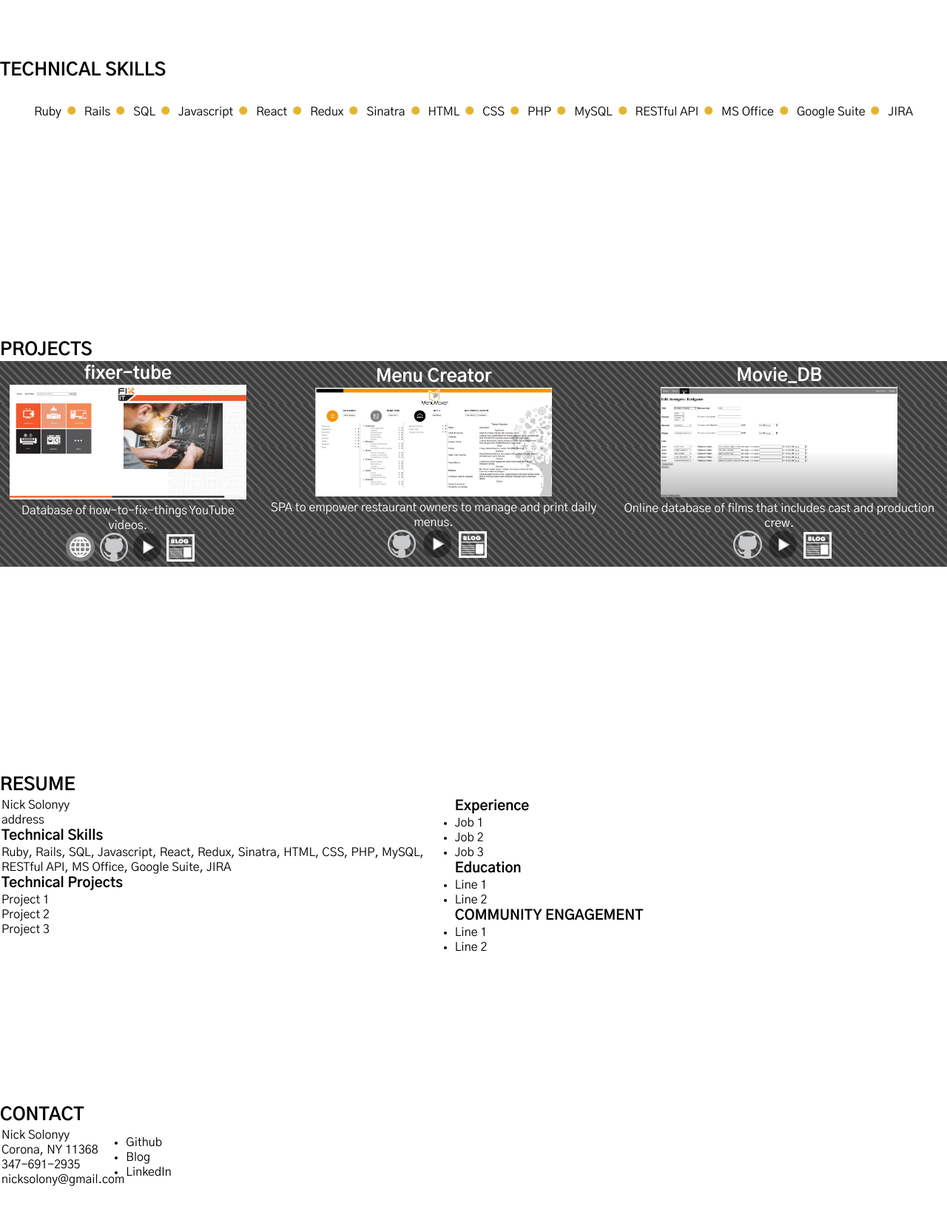
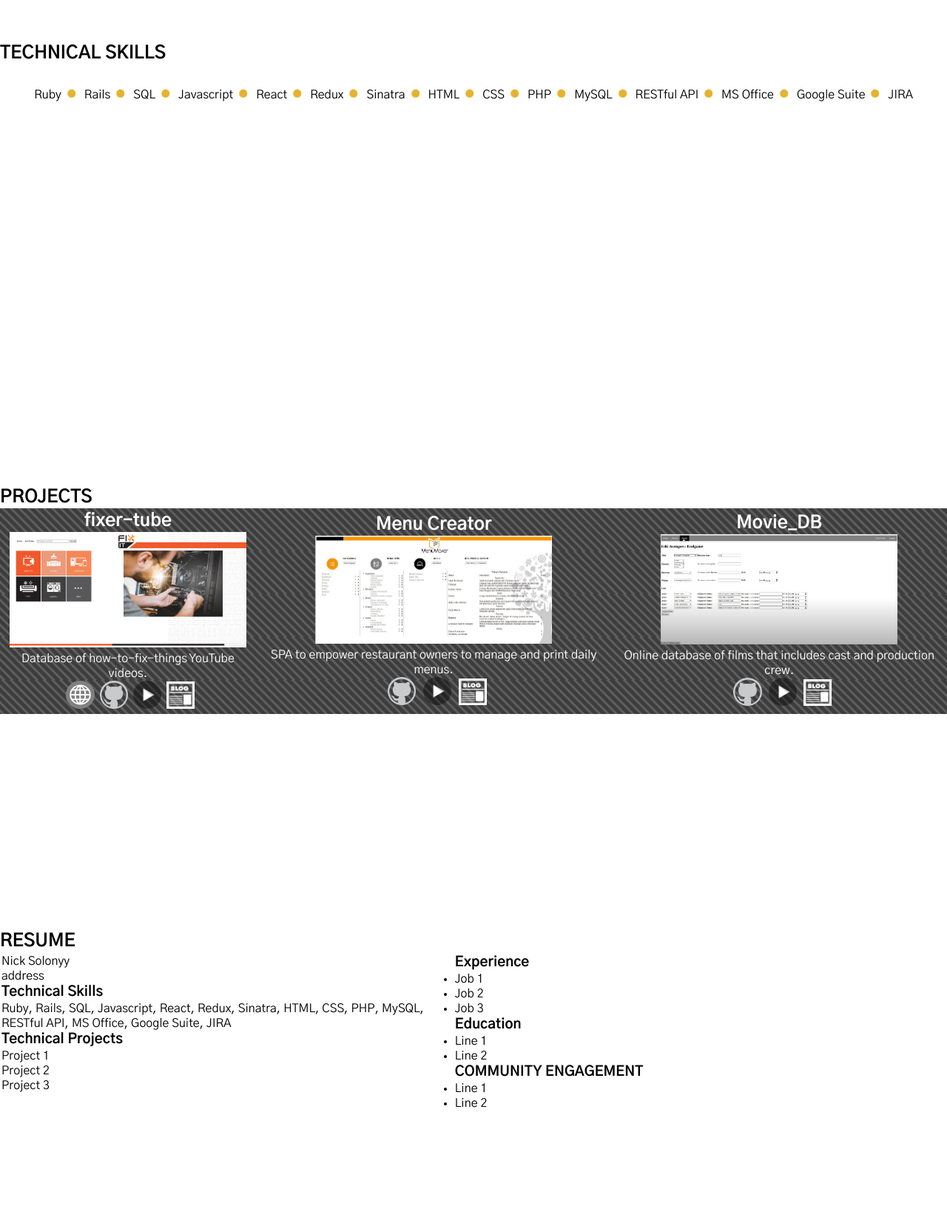
Before and after one commit to nicksolony/portfolio-frontend, a React (Create React App) app: page / in a window 1280 px wide. Shown: the part 743-2400 px from the top of the page at 74% size. Before the commit the page ends 2349 px from the top, so only its background shows below. Built offline with nearby package versions, Linux system fonts and the light colour scheme.

Commit message:
grouped all components via class, and updated height and padding

```diff
--- a/src/App.css
+++ b/src/App.css
@@ -75,8 +75,6 @@ body {
   padding: 0;
   width: 100%; */
   overflow: hidden;
-
-  /* background-image: url("./images/Header.png"); */
 }
 
 .NavItem, #Navbar a {
@@ -146,9 +144,6 @@ body {
     text-align: left;
   }
 } */
-#About, #Skills, #Projects {
-  padding-top: 1.3%;
-}
 
 #About p{
   text-align: center;
@@ -194,3 +189,8 @@ text-align: center;
 .socIcon {
   width: 3vw;
 }
+
+.component {
+  height: 50vh;
+  padding-top: 25vh;
+}
--- a/src/App.js
+++ b/src/App.js
@@ -64,16 +64,16 @@ class App extends Component {
 
             <Header />
             <div className="content">
-              <br/><br/><br/><br/><br/><br/><br/><br/><br/><br/><br/><br/><br/><br/><br/><br/><br/><br/>
+
             <About content={this.state.about} />
-            <br/><br/><br/><br/><br/><br/><br/><br/><br/><br/><br/><br/><br/><br/><br/><br/><br/><br/>
-            <Skills skills = {this.state.skills}/>
-            <br/><br/><br/><br/><br/><br/><br/><br/><br/><br/><br/><br/><br/><br/>
-            <Projects projects ={this.state.projects}/>
-            <br/><br/><br/><br/><br/><br/><br/><br/><br/><br/><br/><br/><br/><br/>
+
+            <Skills skills = {this.state.skills} />
+
+            <Projects projects ={this.state.projects} />
+
             <Resume />
-            <br/><br/><br/><br/><br/><br/><br/><br/><br/><br/>
-            <Contact/>
+
+            <Contact />
             </div>
         </Router>
       </div>
--- a/src/components/NavItem.js
+++ b/src/components/NavItem.js
@@ -4,7 +4,7 @@ import { NavHashLink } from 'react-router-hash-link';
 
 const scrollWithOffset = (el) => {
     const yCoordinate = el.getBoundingClientRect().top + window.pageYOffset;
-    const yOffset = -180;
+    const yOffset = -5;
     window.scrollTo({ top: yCoordinate + yOffset, behavior: 'smooth' });
 }
 
--- a/src/contents/About.js
+++ b/src/contents/About.js
@@ -3,7 +3,7 @@ import React, {Component} from 'react'
 class Skills extends Component {
     render() {
         return (
-        <div id="About">
+        <div id="About" className="component">
             <h2>About me</h2>
             <p>{this.props.content}</p>
         </div>
--- a/src/contents/Contact.js
+++ b/src/contents/Contact.js
@@ -6,7 +6,7 @@ import Address from '../components/Address'
 class Resume extends Component {
     render() {
         return (
-            <div id="Contact">
+            <div id="Contact" className="component">
                 <h2>CONTACT</h2>
                 <table>
                     <tr>
--- a/src/contents/Projects.js
+++ b/src/contents/Projects.js
@@ -4,7 +4,7 @@ import ProjectItem from '../components/ProjectItem'
 class Projects extends Component {
     render() {
         return (
-            <div id='Projects'>
+            <div id='Projects' className="component">
                 <h2>PROJECTS</h2>
                 <div className="sectionContent">
                 <table>
--- a/src/contents/Resume.js
+++ b/src/contents/Resume.js
@@ -10,7 +10,7 @@ import ResumeCommunity from '../components/ResumeCommunity'
 class Resume extends Component {
     render() {
         return (
-            <div id='Resume'>
+            <div id='Resume' className="component">
                 <h2>RESUME</h2>
                 <table>
                     <tr>
--- a/src/contents/Skills.js
+++ b/src/contents/Skills.js
@@ -3,7 +3,7 @@ import React, {Component} from 'react'
 class Skills extends Component {
     render() {
         return (
-        <div id="Skills">
+        <div id="Skills" className="component">
             <h2>TECHNICAL SKILLS</h2>
             <ul>
                 {this.props.skills.map(skill => {
```
